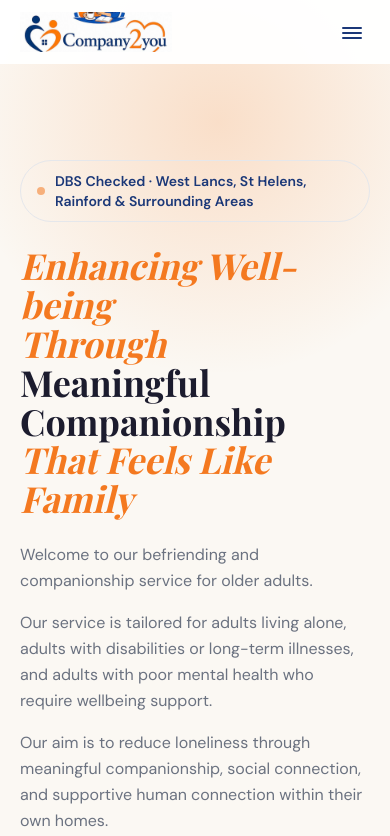
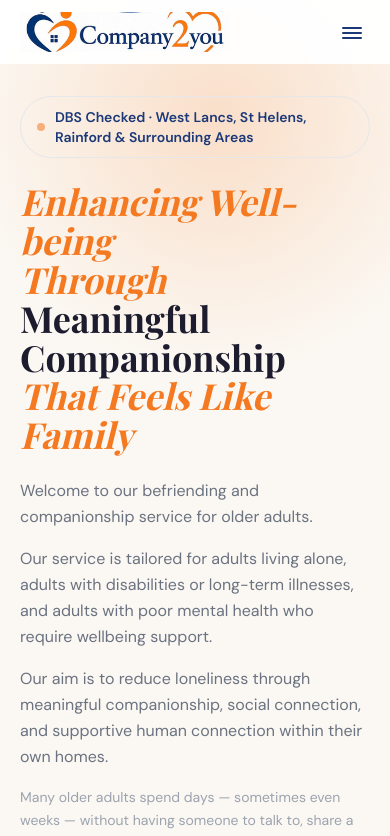
Before and after one commit to tylerashcroft5-ship-it/company2you, a Next.js app: page / in a window 390 px wide. Shown: the top 836 px of the page. Built offline with nearby package versions, Linux system fonts and the light colour scheme; a web font is replaced by a local one.

Commit message:
Add files via upload

```diff
--- a/app/terms/page.tsx
+++ b/app/terms/page.tsx
@@ -26,7 +26,7 @@ const terms = [
   {
     number: "4",
     title: "Cancellation Policy",
-    content: "We require at least 24 hours' notice for any scheduled visit. Cancellations made with less than 24 hours' notice may be subject to a cancellation fee.",
+    content: "We require at least 24 hours' notice for any scheduled visit. Cancellations made with less than 24 hours' notice may be subject to a cancellation fee. Less than 48 hours' notice = 50% charge. Less than 24 hours' notice = full payment.",
   },
   {
     number: "5",
@@ -56,7 +56,7 @@ const terms = [
   {
     number: "10",
     title: "Agreement",
-    content: "By engaging Company2You services, you agree to these Terms and Conditions. A signed copy of these terms will be provided as part of your onboarding documentation.",
+    content: "By engaging Company2You services, you agree to these Terms and Conditions. You understand the nature of the services provided, you agree to the booking, payment, and cancellation policies, and you acknowledge that these services are non-medical and non-domestic in nature. A signed copy of these terms will be provided as part of your onboarding documentation.",
   },
 ];
 
--- a/components/Footer.tsx
+++ b/components/Footer.tsx
@@ -14,8 +14,8 @@ export default function Footer() {
               <Image
                 src="/logo.png"
                 alt="Company2You"
-                width={150}
-                height={40}
+                width={380}
+                height={72}
                 className="h-9 w-auto object-contain"
               />
             </div>
--- a/components/Hero.tsx
+++ b/components/Hero.tsx
@@ -2,7 +2,7 @@ import Image from "next/image";
 
 export default function Hero() {
   return (
-    <section className="relative bg-[#FBF8F3] min-h-screen flex items-center overflow-hidden pt-20">
+    <section className="relative bg-[#FBF8F3] lg:min-h-screen flex items-start lg:items-center overflow-hidden pt-20">
       {/* Decorative background */}
       <div className="absolute inset-0 pointer-events-none overflow-hidden">
         <div
@@ -15,7 +15,7 @@ export default function Hero() {
         />
       </div>
 
-      <div className="relative max-w-6xl mx-auto px-5 py-20 sm:py-24 w-full">
+      <div className="relative max-w-6xl mx-auto px-5 pt-4 pb-16 sm:pt-6 sm:pb-20 lg:py-24 w-full">
         <div className="grid grid-cols-1 lg:grid-cols-2 gap-12 items-center">
 
           {/* Left: text */}
--- a/components/Navbar.tsx
+++ b/components/Navbar.tsx
@@ -32,8 +32,8 @@ export default function Navbar() {
           <Image
             src="/logo.png"
             alt="Company2You"
-            width={160}
-            height={42}
+            width={380}
+            height={72}
             className="h-10 w-auto object-contain"
             priority
           />
```
Also changed, not shown: public/logo.png.
